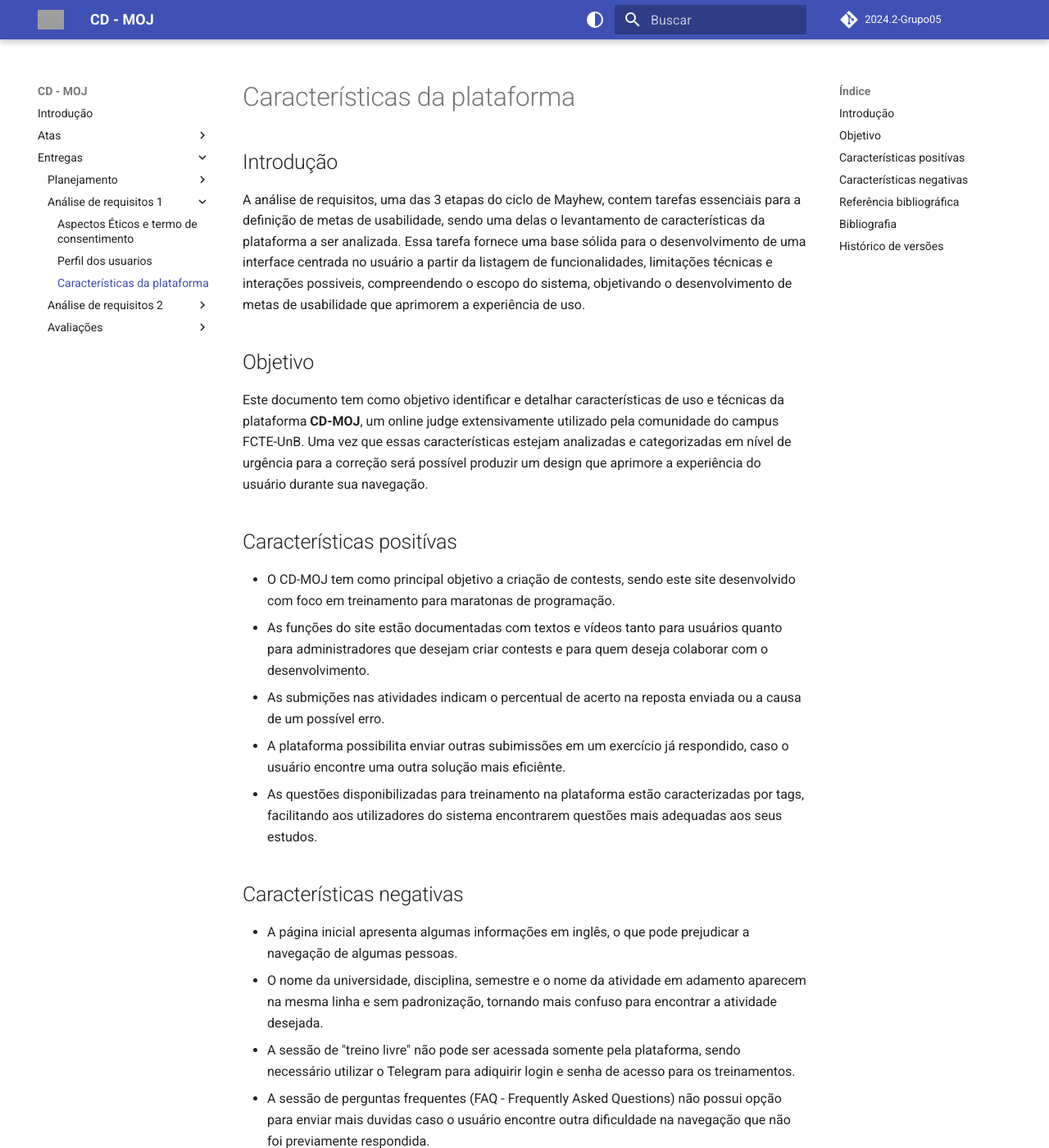
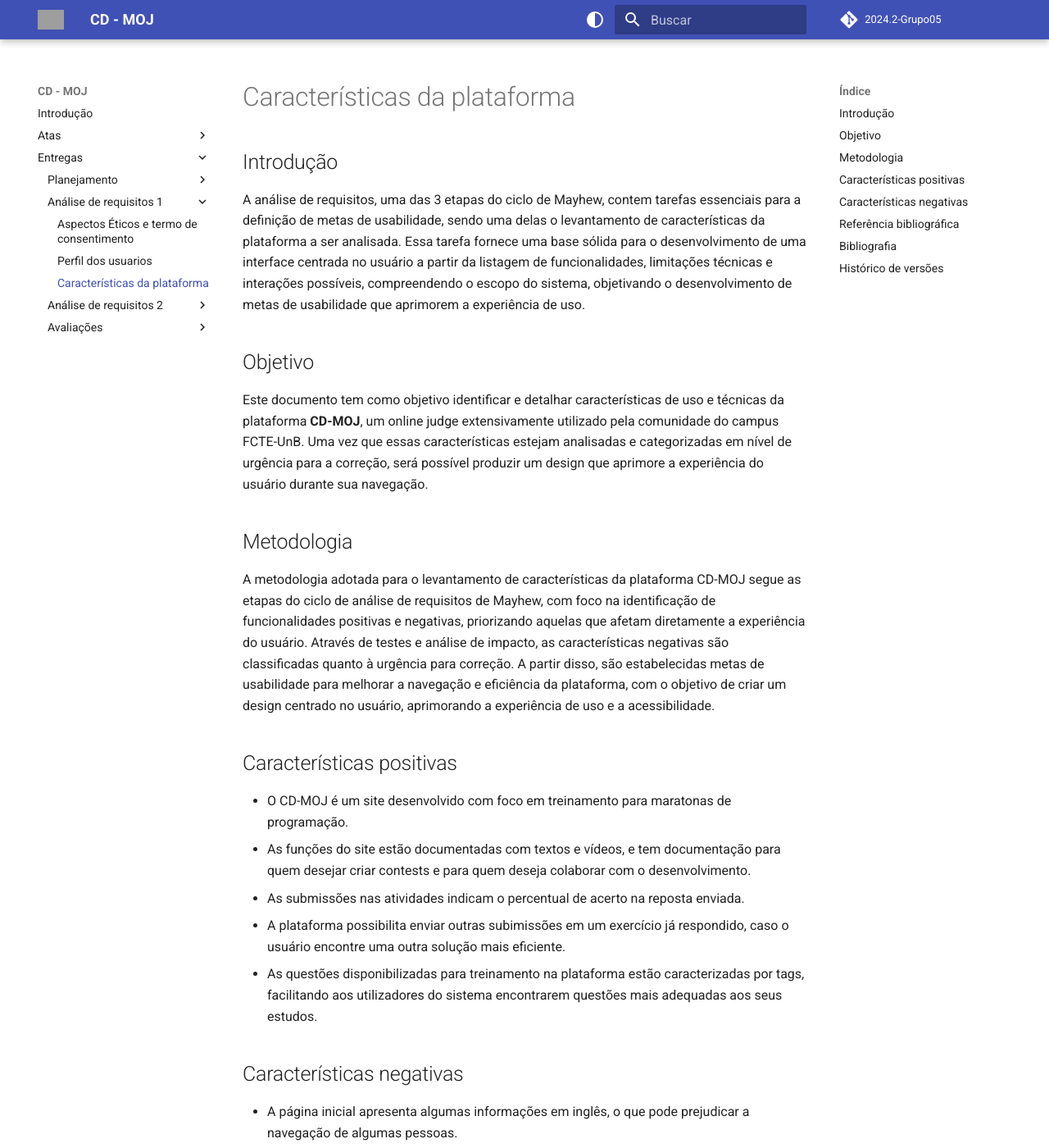
Before and after one commit to Interacao-Humano-Computador/2024.2-Grupo05, an MkDocs documentation site: the page built from docs/entregas/entrega_2/caracteristicas.md, in a window 1280 px wide and 1400 px high. Shown: the whole window at 82% size. Built offline with MkDocs 1.6.1 and Material for MkDocs 9.7.7, drawn with Linux system fonts in a browser that asks for light colours; comment, search, counter and statistics services are not loaded; the version menu is left out; some of the changed text lies outside the part shown; grey boxes are pictures that could not be loaded.

Commit message:
docs: Revisão das caracteristicas.

```diff
--- a/docs/entregas/entrega_2/caracteristicas.md
+++ b/docs/entregas/entrega_2/caracteristicas.md
@@ -2,38 +2,33 @@
 
 ## Introdução
 
-A análise de requisitos, uma das 3 etapas do ciclo de Mayhew, contem tarefas essenciais para a definição de metas de usabilidade,
-sendo uma delas o levantamento de características da plataforma a ser analizada.
-Essa tarefa fornece uma base sólida para o desenvolvimento de uma interface centrada no usuário a partir da listagem de funcionalidades, limitações técnicas e interações possiveis,
-compreendendo o escopo do sistema, objetivando o desenvolvimento de metas de usabilidade que aprimorem a experiência de uso.
+A análise de requisitos, uma das 3 etapas do ciclo de Mayhew, contem tarefas essenciais para a definição de metas de usabilidade, sendo uma delas o levantamento de características da plataforma a ser analisada. Essa tarefa fornece uma base sólida para o desenvolvimento de uma interface centrada no usuário a partir da listagem de funcionalidades, limitações técnicas e interações possíveis, compreendendo o escopo do sistema, objetivando o desenvolvimento de metas de usabilidade que aprimorem a experiência de uso.
 
 ## Objetivo
 
-Este documento tem como objetivo identificar e detalhar características de uso e técnicas da plataforma **CD-MOJ**, um online judge extensivamente utilizado pela comunidade do campus FCTE-UnB.
-Uma vez que essas características estejam analizadas e categorizadas em nível de urgência para a correção
-será possível produzir um design que aprimore a experiência do usuário durante sua navegação.
+Este documento tem como objetivo identificar e detalhar características de uso e técnicas da plataforma **CD-MOJ**, um online judge extensivamente utilizado pela comunidade do campus FCTE-UnB. Uma vez que essas características estejam analisadas e categorizadas em nível de urgência para a correção, será possível produzir um design que aprimore a experiência do usuário durante sua navegação.
 
-## Características positívas
+## Metodologia
 
-- O CD-MOJ tem como principal objetivo a criação de contests, sendo este site desenvolvido com foco em
-treinamento para maratonas de programação.
-- As funções do site estão documentadas com textos e vídeos tanto para usuários
-quanto para administradores que desejam criar contests e para quem deseja colaborar com o desenvolvimento.
-- As submições nas atividades indicam o percentual de acerto na reposta enviada ou a causa de um possível erro.
-- A plataforma possibilita enviar outras subimissões em um exercício já respondido, caso o usuário encontre uma outra solução mais eficiênte.
-- As questões disponibilizadas para treinamento na plataforma estão caracterizadas por tags, facilitando aos utilizadores do sistema encontrarem
-questões mais adequadas aos seus estudos.
+A metodologia adotada para o levantamento de características da plataforma CD-MOJ segue as etapas do ciclo de análise de requisitos de Mayhew, com foco na identificação de funcionalidades positivas e negativas, priorizando aquelas que afetam diretamente a experiência do usuário. Através de testes e análise de impacto, as características negativas são classificadas quanto à urgência para correção. A partir disso, são estabelecidas metas de usabilidade para melhorar a navegação e eficiência da plataforma, com o objetivo de criar um design centrado no usuário, aprimorando a experiência de uso e a acessibilidade.
+
+## Características positivas
+
+- O CD-MOJ é um site desenvolvido com foco em treinamento para maratonas de programação.
+- As funções do site estão documentadas com textos e vídeos, e tem documentação para quem desejar criar contests e para quem deseja colaborar com o desenvolvimento.
+- As submissões nas atividades indicam o percentual de acerto na reposta enviada.
+- A plataforma possibilita enviar outras subimissões em um exercício já respondido, caso o usuário encontre uma outra solução mais eficiente.
+- As questões disponibilizadas para treinamento na plataforma estão caracterizadas por tags, facilitando aos utilizadores do sistema encontrarem questões mais adequadas aos seus estudos.
 
 ## Características negativas
 
 - A página inicial apresenta algumas informações em inglês, o que pode prejudicar a navegação de algumas pessoas.
-- O nome da universidade, disciplina, semestre e o nome da atividade em adamento aparecem na mesma linha e
-sem padronização, tornando mais confuso para encontrar a atividade desejada.
-- A sessão de "treino livre" não pode ser acessada somente pela plataforma,
- sendo necessário utilizar o Telegram para adiquirir login e senha de acesso para os treinamentos.
-- A sessão de perguntas frequentes (FAQ - Frequently Asked Questions) não possui opção para enviar mais
-duvidas caso o usuário encontre outra dificuldade na navegação que não foi previamente respondida.
+- O nome da universidade, disciplina, semestre e o nome da atividade em adamento aparecem na mesma linha e sem padronização, tornando mais confuso para encontrar a atividade desejada.
+- A sessão de "treino livre" não pode ser acessada somente pela plataforma, sendo necessário utilizar o Telegram para adiquirir login e senha de acesso para os treinamentos.
+- A sessão de perguntas frequentes (FAQ - Frequently Asked Questions) não possui opção para enviar mais dúvidas caso o usuário encontre outra dificuldade na navegação que não foi previamente respondida.
 - As respostas das submissões não são entregues de forma imediata, sendo necessário aguardar alguns segundos e recarregar a página para ver seu desempenho.
+
+Autor(es): [Ruan Carvalho](https://github.com/Ruan-Carvalho), 2024.
 
 ## Referência bibliográfica
 
```
Also changed, not shown: other parts of docs/entregas/entrega_2/caracteristicas.md (+2 -4 lines).
